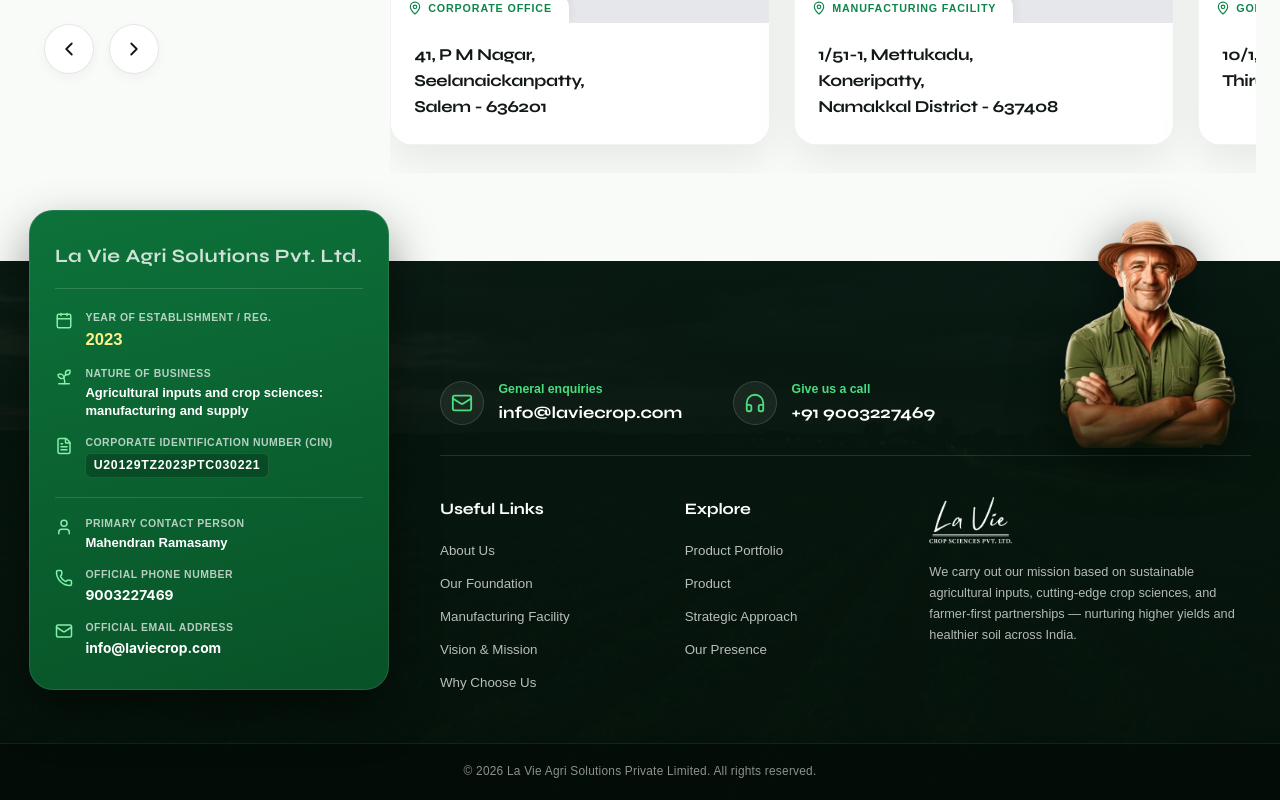
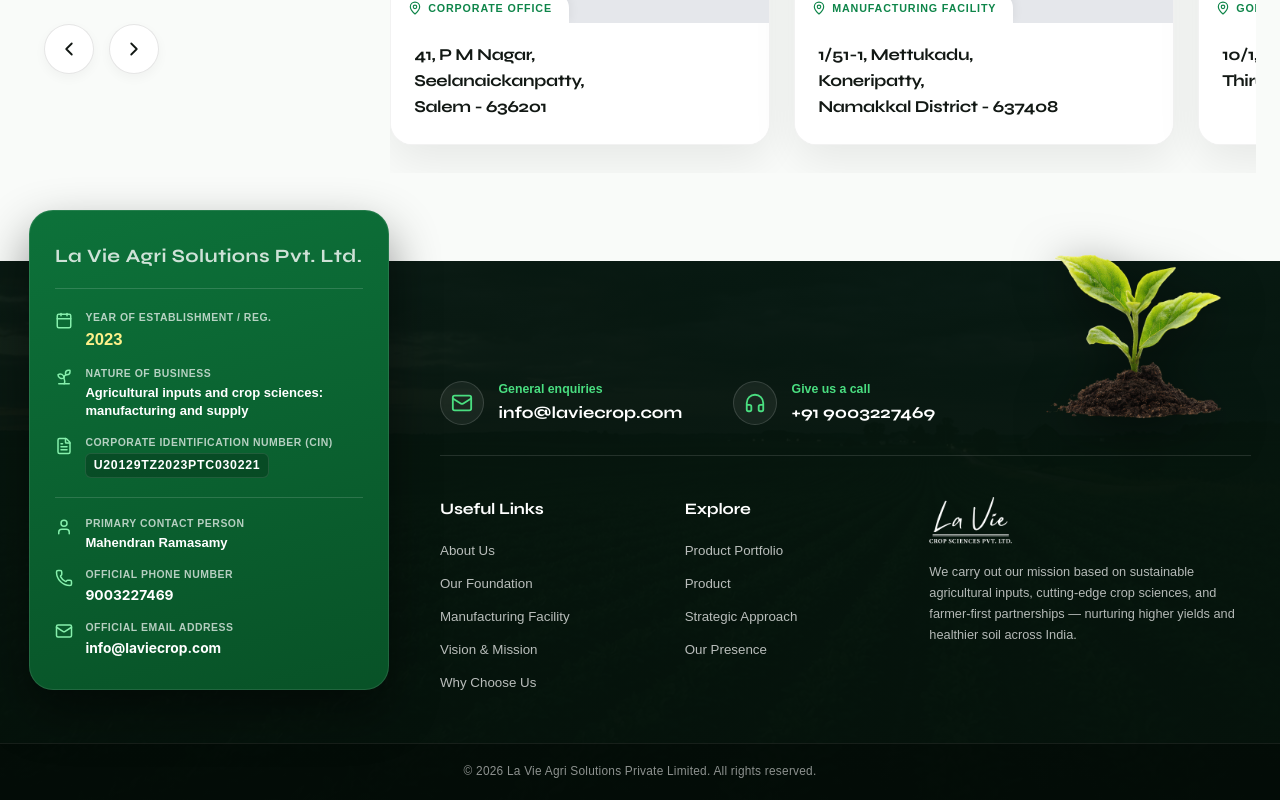
Before and after one commit to ZADPRO/LaVie-Website, a React (Vite) app: page / in a window 1280 px wide. Shown: the part 6829-7629 px from the top of the page. Built offline with nearby package versions, Linux system fonts and the light colour scheme; grey boxes are pictures that could not be loaded; a web font is replaced by a local one.

Commit message:
feat: add Footer component and manufacturing area icon asset

```diff
--- a/src/components/Footer.tsx
+++ b/src/components/Footer.tsx
@@ -10,7 +10,7 @@
   ChevronUp
 } from 'lucide-react';
 import logoWhiteImg from '../assets/Logo/La Vie Logo_white.png';
-import farmerImg from '../assets/Home/farmer.png';
+import contactTreeImg from '../assets/Fotter/Contact-Tree.png';
 
 export const Footer: React.FC = () => {
   const [showScrollTop, setShowScrollTop] = useState(false);
@@ -175,11 +175,11 @@
               </div>
             </div>
 
-            {/* Farmer visual matching sample */}
+            {/* Contact plant tree visual matching */}
             <div className="footer-farmer-container">
               <img
-                src={farmerImg}
-                alt="Farmer with agricultural expertise"
+                src={contactTreeImg}
+                alt="Agricultural plant tree"
                 className="footer-farmer-img"
               />
             </div>
```
Also changed, not shown: src/assets/Manufacture/Manufacturing-area-icon.png (added).
